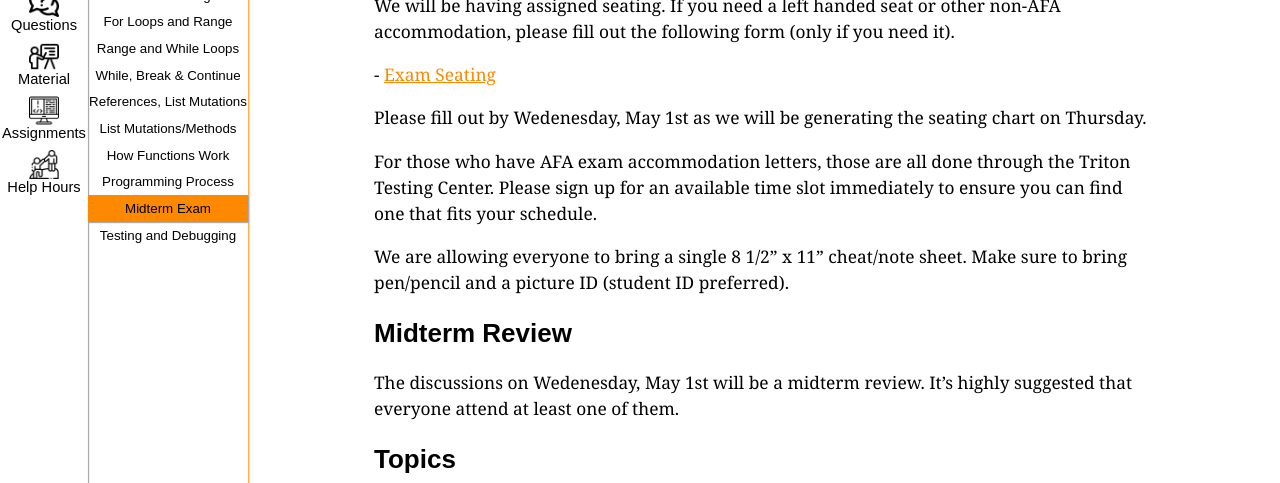
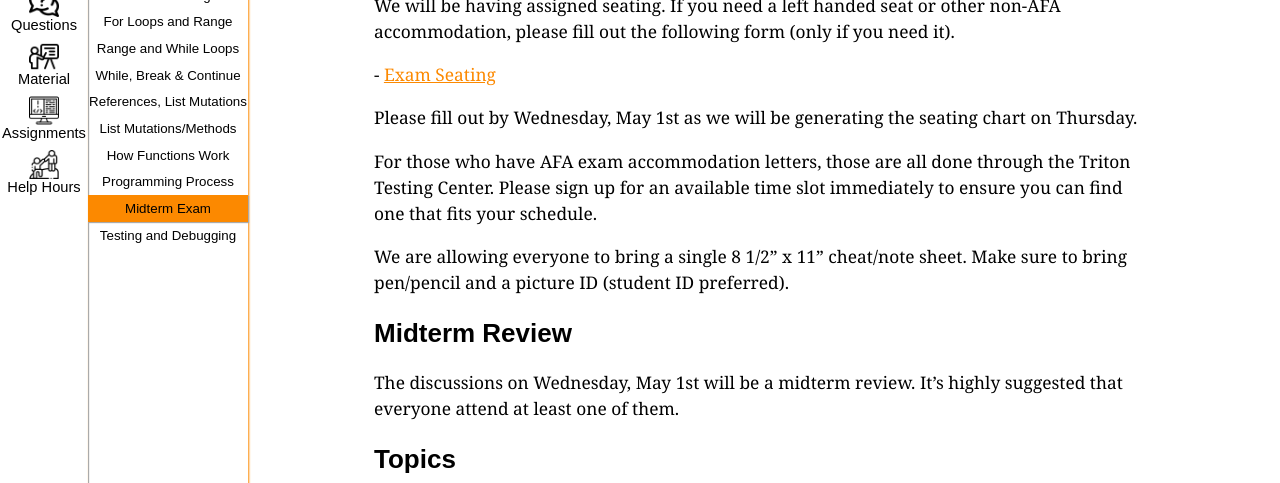
Before and after one commit to ucsd-cse8a-sp24/ucsd-cse8a-sp24.github.io, a Jekyll site: the page built from _lectures/midterm-exam.md, in a window 1280 px wide. Shown: the part 194-677 px from the top of the page. Built offline with Jekyll 4.4.1, drawn with Linux system fonts in a browser that asks for light colours.

Commit message:
Update midterm-exam.md

```diff
--- a/_lectures/midterm-exam.md
+++ b/_lectures/midterm-exam.md
@@ -16,7 +16,7 @@
 
 - [Exam Seating](https://forms.gle/9yjYvVUoYqgwZVem6){:target="_blank"}
 
-Please fill out by Wedenesday, May 1st as we will be generating the seating chart on Thursday.
+Please fill out by Wednesday, May 1st as we will be generating the seating chart on Thursday.
 
 For those who have AFA exam accommodation letters, those are all done through the Triton Testing Center. Please sign up for an available time slot immediately to ensure you can find one that fits your schedule.
 
@@ -24,7 +24,7 @@
 
 ## Midterm Review
 
-The discussions on Wedenesday, May 1st will be a midterm review. It's highly suggested that everyone attend at least one of them.
+The discussions on Wednesday, May 1st will be a midterm review. It's highly suggested that everyone attend at least one of them.
 
 ## Topics
 
```
